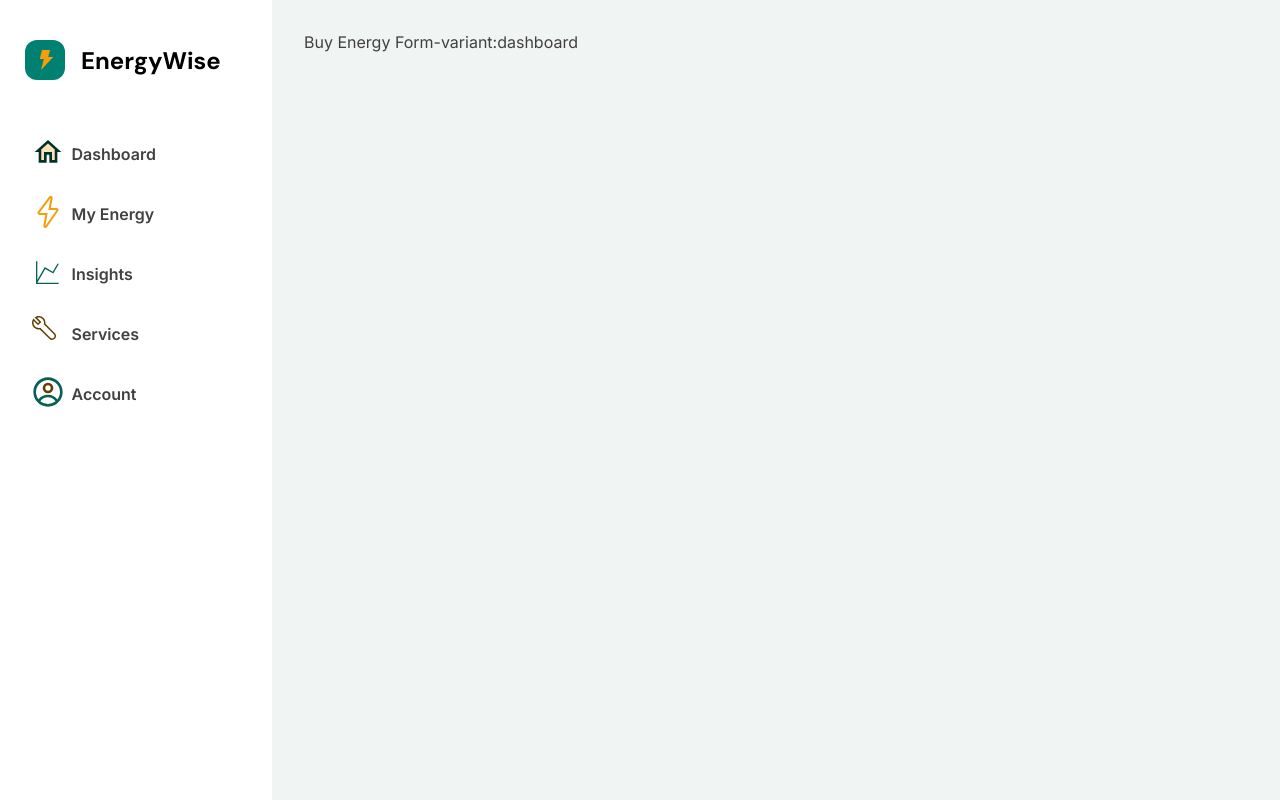
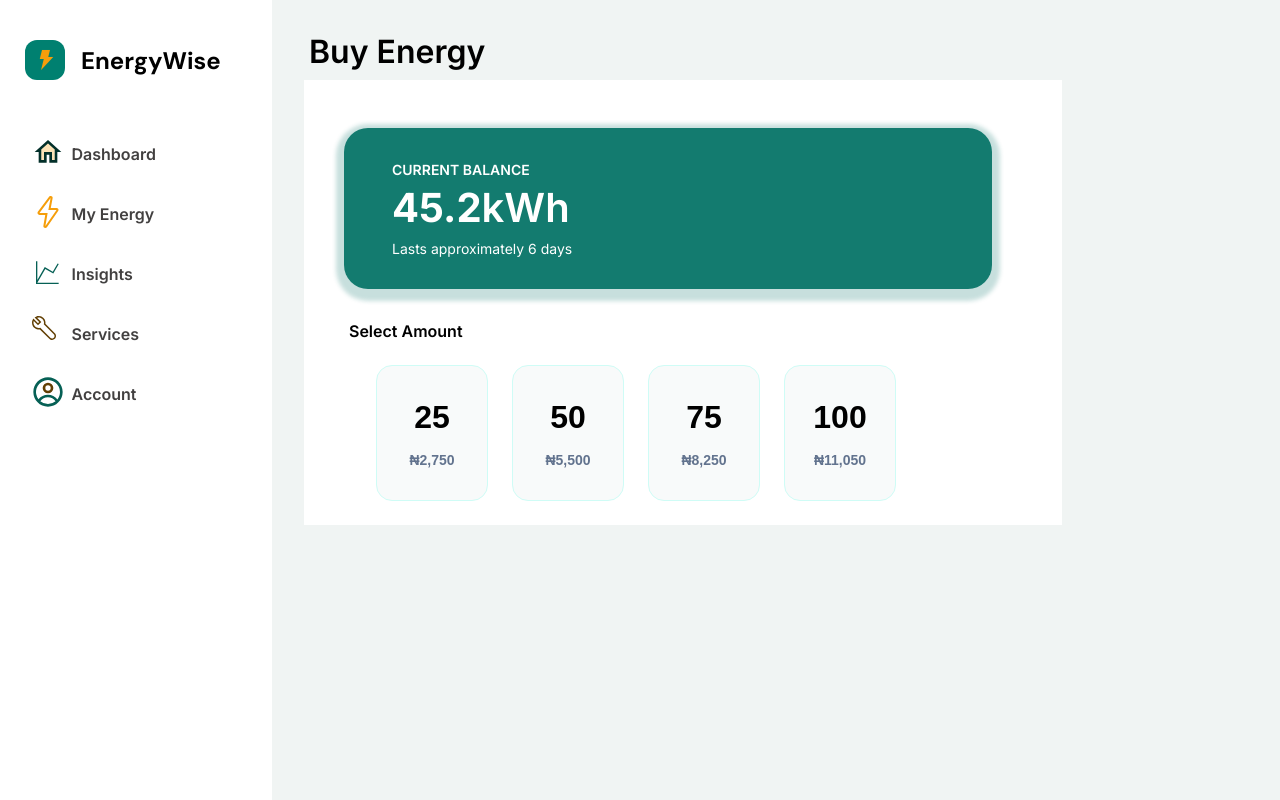
Before and after one commit to WTF-CapstoneProject-Team41/EnergyWise-frontend, a React (Vite) app: page /buy-energy in a window 1280 px wide. Built offline with nearby package versions, Linux system fonts and the light colour scheme; no server answers.

Commit message:
presets and balance card-dashboard

```diff
--- a/src/components/shared/BuyEnergyForm.jsx
+++ b/src/components/shared/BuyEnergyForm.jsx
@@ -1,7 +1,77 @@
+import { useState, useEffect } from "react";
+import styles from "./BuyEnergyForm.module.css";
+
+const PRESETS = [
+  { kwh: 25, price: 2750 },
+  { kwh: 50, price: 5500 },
+  { kwh: 75, price: 8250 },
+  { kwh: 100, price: 11050 },
+];
+const FALLBACK_RATE = 110;
+function formatNaira(amount) {
+  return "₦" + amount.toLocaleString("en-NG");
+}
+
 function BuyEnergyForm({ variant }) {
+  const [selectedKwh, setSelectedKwh] = useState(null);
+  const [customKwh, setCustomKwh] = useState("");
+  const [paymentMethod, setPaymentMethod] = useState(null);
+  const [rate, setRate] = useState(FALLBACK_RATE);
+
+  // derived values
+  const activeKwh = selectedKwh ?? (customKwh ? Number(customKwh) : 0);
+  const totalAmount = activeKwh * rate;
+  const canContinue = activeKwh > 0 && paymentMethod !== null;
+
+  // ‼️‼️‼️get rate from backend‼️‼️‼️
+
+  useEffect(() => {
+    fetch("/api/energy/rate")
+      .then((res) => res.json())
+      .then((data) => setRate(data.rate))
+      .catch(() => {});
+  }, []);
+
+  const handlePresetClick = (kwh) => {
+    setSelectedKwh(kwh);
+    setCustomKwh("");
+  };
+
+  const handleCustomChange = (e) => {
+    setCustomKwh(e.target.value);
+    setSelectedKwh(null);
+  };
+
   return (
     <div>
-      <p>Buy Energy Form-variant:{variant}</p>
+      <p className={styles.formHeading}>Buy Energy</p>
+      <div className={styles.form}>
+        {/* balance card----dashboard only */}
+        {variant === "dashboard" && (
+          <div className={styles.balanceCard}>
+            <p className={styles.balanceCardLabel}>Current Balance</p>
+            <p className={styles.balanceCardValue}>
+              45.2<span>kWh</span>
+            </p>
+            <p className={styles.balanceCardSub}>Lasts approximately 6 days</p>
+          </div>
+        )}
+        <div>
+          <p className={styles.sectionTitle}>Select Amount</p>
+          <div className={styles.presets}>
+            {PRESETS.map(({ kwh, price }) => (
+              <button
+                key={kwh}
+                onClick={() => handlePresetClick(kwh)}
+                className={`${styles.preset} ${selectedKwh === kwh ? styles.presetSelected : ""}`}
+              >
+                <span className={styles.presetKwh}>{kwh}</span>
+                <span className={styles.presetPrice}>{formatNaira(price)}</span>
+              </button>
+            ))}
+          </div>
+        </div>
+      </div>
     </div>
   );
 }
--- a/src/components/shared/BuyEnergyForm.module.css
+++ b/src/components/shared/BuyEnergyForm.module.css
@@ -0,0 +1,114 @@
+.formHeading {
+  color: #000;
+  font-family: var(--font-body);
+  font-size: 32px;
+  font-weight: 600;
+  padding: 0 5px;
+  margin-bottom: 9px;
+}
+.form {
+  display: flex;
+  flex-direction: column;
+  gap: 32px;
+  width: 758px;
+  background: #fff;
+  font-family: var(--font-body);
+}
+
+/* -- Balance card (dashboard only) -- */
+.balanceCard {
+  background: #137b6f;
+  border-radius: 24px;
+  padding: 33px 359px 32px 48px;
+  color: #ffffff;
+  box-shadow: 0 4px 4px 8px rgba(19, 123, 111, 0.24);
+  margin: 48px 70px 0 40px;
+}
+
+.balanceCardLabel {
+  font-size: 14px;
+  font-weight: 600;
+  text-transform: uppercase;
+  margin-bottom: 5px;
+}
+
+.balanceCardValue {
+  font-size: 40px;
+  font-weight: 700;
+  line-height: normal;
+  margin-bottom: 8px;
+}
+
+.balanceCardValue span {
+  font-weight: 600;
+}
+
+.balanceCardSub {
+  font-size: 14px;
+  font-weight: 400;
+}
+
+/*  Section title  */
+.sectionTitle {
+  font-size: 16px;
+  font-weight: 600;
+  color: #000;
+  margin-left: 45px;
+  margin-bottom: 24px;
+}
+
+/*  Preset grid  */
+.presets {
+  display: grid;
+  grid-template-columns: repeat(4, 1fr);
+  gap: 24px;
+  width: 520px;
+  margin-left: 72px;
+  margin-bottom: 24px;
+}
+
+.preset {
+  display: flex;
+  flex-direction: column;
+  align-items: center;
+  justify-content: center;
+  height: 136px;
+  gap: 16px;
+  padding: 0 8px;
+  border: 1px solid var(--Teal-green-100, #cffcf6);
+  background: var(--Blue-50, #f5f9ff);
+  background: #f8fafa;
+  border-radius: 16px;
+  cursor: pointer;
+  transition:
+    border-color 0.15s,
+    background 0.15s;
+}
+
+.preset:hover {
+  border-color: #1a7a5e;
+  background: #f0faf6;
+}
+
+.presetSelected {
+  border-color: #1a7a5e;
+  background: #e8f5f1;
+}
+
+.presetKwh {
+  font-size: 32px;
+  font-weight: 600;
+  color: #000;
+}
+
+.presetPrice {
+  font-size: 14px;
+  color: #62738e;
+  font-weight: 600;
+}
+
+@media (max-width: 500px) {
+  .presets {
+    grid-template-columns: repeat(2, 1fr);
+  }
+}
```
